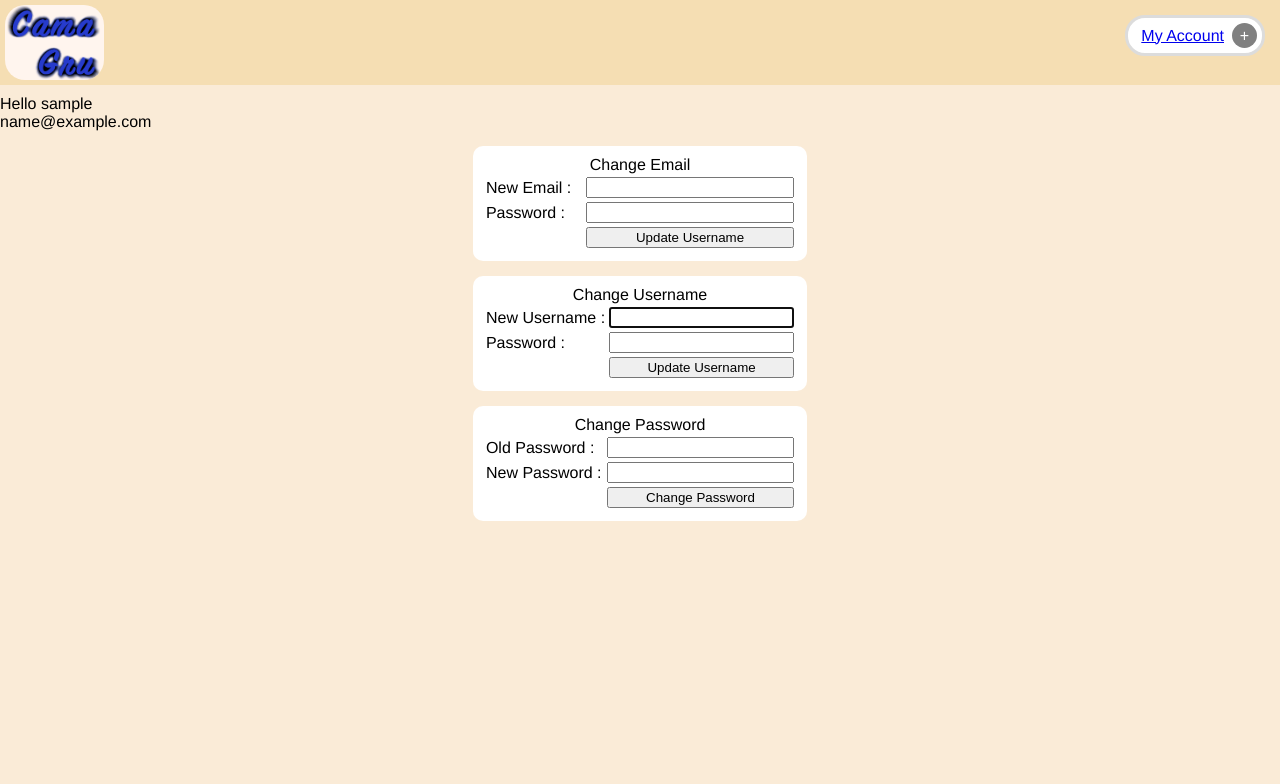
After one commit to Maxmystere/camagru, a PHP site: page /account.php in a window 1280 px wide. The commit adds this page. Shown: the top 784 px of the page. Run offline with PHP 8.4, Linux system fonts and the light colour scheme; the visitor is signed in with stand-in values (Sample User, id 1).

Commit message:
Optimise user account page

```diff
--- /dev/null
+++ b/account.php
@@ -0,0 +1,73 @@
+<?php
+session_start();
+
+if (!$_SESSION['uname']) {
+	header("Location: index.php");
+	return;
+}
+
+require_once "config/database.php";
+require_once "header.php";
+
+echo "<div class='form-popup'>";
+echo "<button type='button' onclick=\"document.getElementById('login-form').style.display = (document.getElementById('login-form').style.display == 'block' ? 'none' : 'block')\">+</button>";
+require_once "login.php";
+echo "</div>";
+
+echo "Hello " . $_SESSION['uname'] . "<br>" . $_SESSION['email'] . "<br>";
+
+?>
+
+<div class='account-container'>
+	<form action="/email.php" method="post">
+		<table style="width:100%">
+			<caption>Change Email</caption>
+			<tr>
+				<td>New Email :</td>
+				<td><input type="email" name="email" required><br></td>
+			</tr>
+			<tr>
+				<td>Password :</td>
+				<td><input type="password" minlength="4" name="password" required></td>
+			</tr>
+			<tr>
+				<td></td>
+				<td><input type="submit" name="submit" value="Update Username"></td>
+			</tr>
+		</table>
+	</form>
+	<form action="/username.php" method="post">
+		<table style="width:100%">
+			<caption>Change Username</caption>
+			<tr>
+				<td>New Username :</td>
+				<td><input type="text" pattern="[A-Za-z]+" name="username" autofocus required></td>
+			</tr>
+			<tr>
+				<td>Password :</td>
+				<td><input type="password" minlength="4" name="password" required></td>
+			</tr>
+			<tr>
+				<td></td>
+				<td><input type="submit" name="submit" value="Update Username"></td>
+			</tr>
+		</table>
+	</form>
+	<form action="/password.php" method="post">
+		<table style="width:100%">
+			<caption>Change Password</caption>
+			<tr>
+				<td>Old Password :</td>
+				<td><input type="password" minlength="4" name="password" required></td>
+			</tr>
+			<tr>
+				<td>New Password :</td>
+				<td><input type="password" minlength="4" name="password" required></td>
+			</tr>
+			<tr>
+				<td></td>
+				<td><input type="submit" name="submit" value="Change Password"></td>
+			</tr>
+		</table>
+	</form>
+</div>
--- a/adminuserlist.php
+++ b/adminuserlist.php
@@ -34,7 +34,6 @@ try {
 		echo "<th>Email</th>";
 		echo "<th>V</th>";
 		echo "<th>Username</th>";
-		echo "<th>Password</th>";
 		echo "</tr>";
 		while ($row = $res->fetch()) {
 			echo "<tr>";
@@ -42,7 +41,6 @@ try {
 			echo "<td>" . $row['email'] . "</td>";
 			echo "<td>" . $row['mailconfirm'] . "</td>";
 			echo "<td>" . $row['username'] . "</td>";
-			echo "<td>" . $row['password'] . "</td>";
 			echo "</tr>";
 		}
 		echo "</table>";
@@ -57,5 +55,4 @@ try {
 
 $conn = null;
 
-
 ?>
--- a/header.php
+++ b/header.php
@@ -6,6 +6,7 @@
 	<meta charset="utf-8" />
 	<title>Camagru</title>
 	<link rel="stylesheet" type="text/css" href="/index.css">
+	<meta name="viewport" content="width=device-width, initial-scale=1.0">
 </head>
 <body>
 	<div class="menu">
--- a/index.css
+++ b/index.css
@@ -26,6 +26,7 @@ body {
 	padding: 5px;
 	background-color: white;
 	border-radius: 20px;
+	direction: rtl;
 }
 
 .form-popup button {
@@ -41,11 +42,34 @@ body {
 
 .form-popup #login-form{
 	display: none;
-	margin: 5px;
-
+	direction: initial;
+	line-height: 25px;
 }
 .form-popup #login-form input[type="submit"]{
 	margin-top: 10px;
 	margin-right: 5px;
 	font-size: 16px;
 }
+#login-form{
+	background-color: white;
+	margin: 0px;
+	padding: 10px;
+	padding-top: 0px;
+	line-height: 40px;
+	border-radius: 25px;
+	width: fit-content;
+}
+.account-container {
+	margin: auto;
+	max-width: max-content;
+}
+.account-container form {
+	background-color: white;
+	border-radius: 10px;
+	margin: 15px;
+	padding: 10px;
+	line-height: 40px;
+}
+td input {
+	width: -webkit-fill-available;
+}
--- a/login.php
+++ b/login.php
@@ -4,8 +4,9 @@ session_start();
 if ($_SESSION['uname']) {
 	if ($_SERVER['REQUEST_URI'] == "/login.php")
 		header("Location: index.php");
+	echo "<a style='margin: 8px;' href='/account.php'>My Account</a>";
 	echo "<form id='login-form' action='/logout.php' method='post'>";
-	echo "Hello " . $_SESSION['uname'] . "<br>" . $_SESSION['email'] . "<br>";
+	echo "Signed in as " . $_SESSION['uname'] . "<br>" . $_SESSION['email'] . "<br>";
 	echo "<input type='submit' name='submit' value='Logout'>";
 	echo "</form>";
 	return;
@@ -46,18 +47,19 @@ if (isset($err) && !$err && $_SERVER['REQUEST_URI'] == "/login.php") {
 require_once "header.php";
 if ($err) {
 	if (isset($errmail))
-		echo "Please validate your email first<br><br>";
+		echo "Please validate your email first<br>";
 	else
-		echo "Please Verify your credentials<br><br>";
+		echo "Please Verify your credentials<br>";
 }
 
 ?>
 
 <form id="login-form" action="/login.php" method="post">
-  Username:<br>
-  <input type="text" pattern="[A-Za-z]+" name="username" autofocus required><br>
-  Password:<br>
-  <input type="password" minlength="4" name="password" required><br>
-  <input type="submit" name="submit" value="Login">
-  <a href="/register.php">Or register</a>
+	Username<br>
+	<input type="text" pattern="[A-Za-z]+" name="username" autofocus required><br>
+	Password<br>
+	<input type="password" minlength="4" name="password" required><br>
+	<a href="/register.php">Forgot password?</a><br>
+	<input type="submit" name="submit" value="Login">
+	<a href="/register.php">register</a>
 </form>
```
Also changed, not shown: favicon.ico (added).
